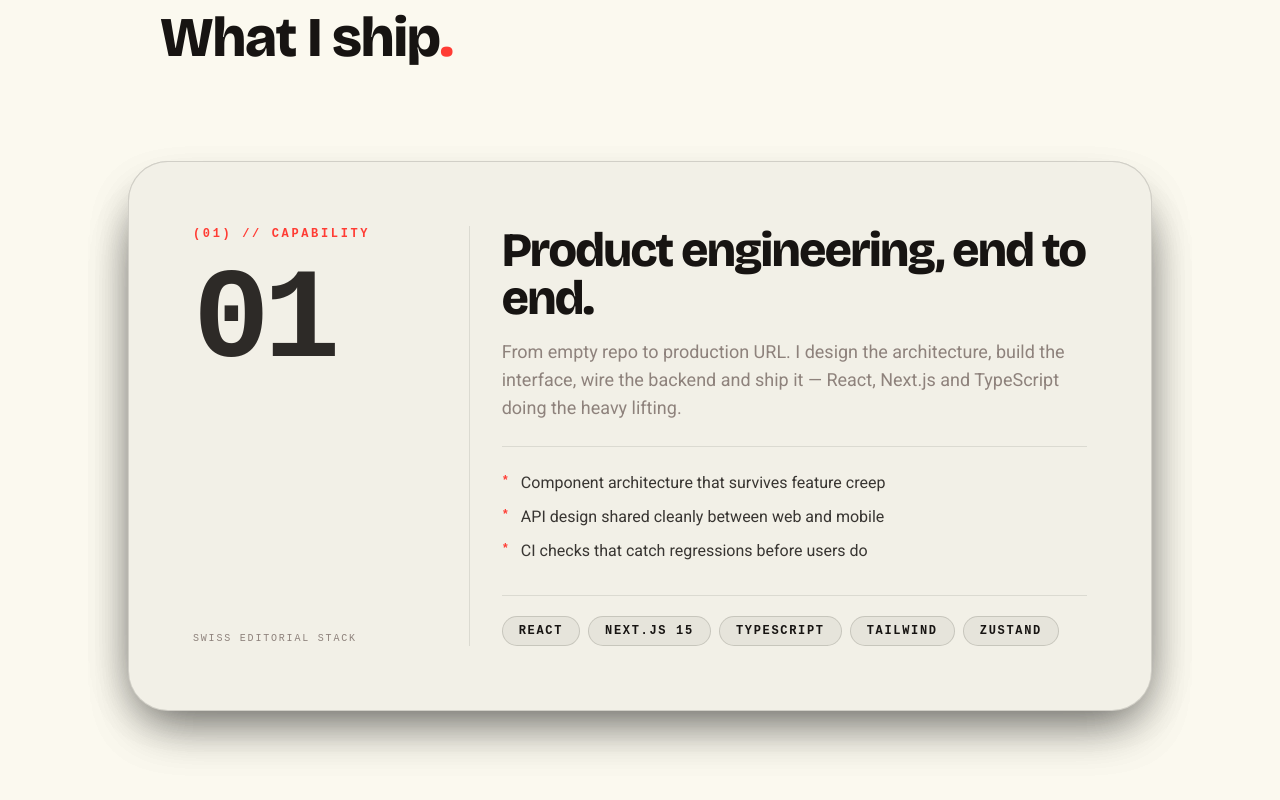
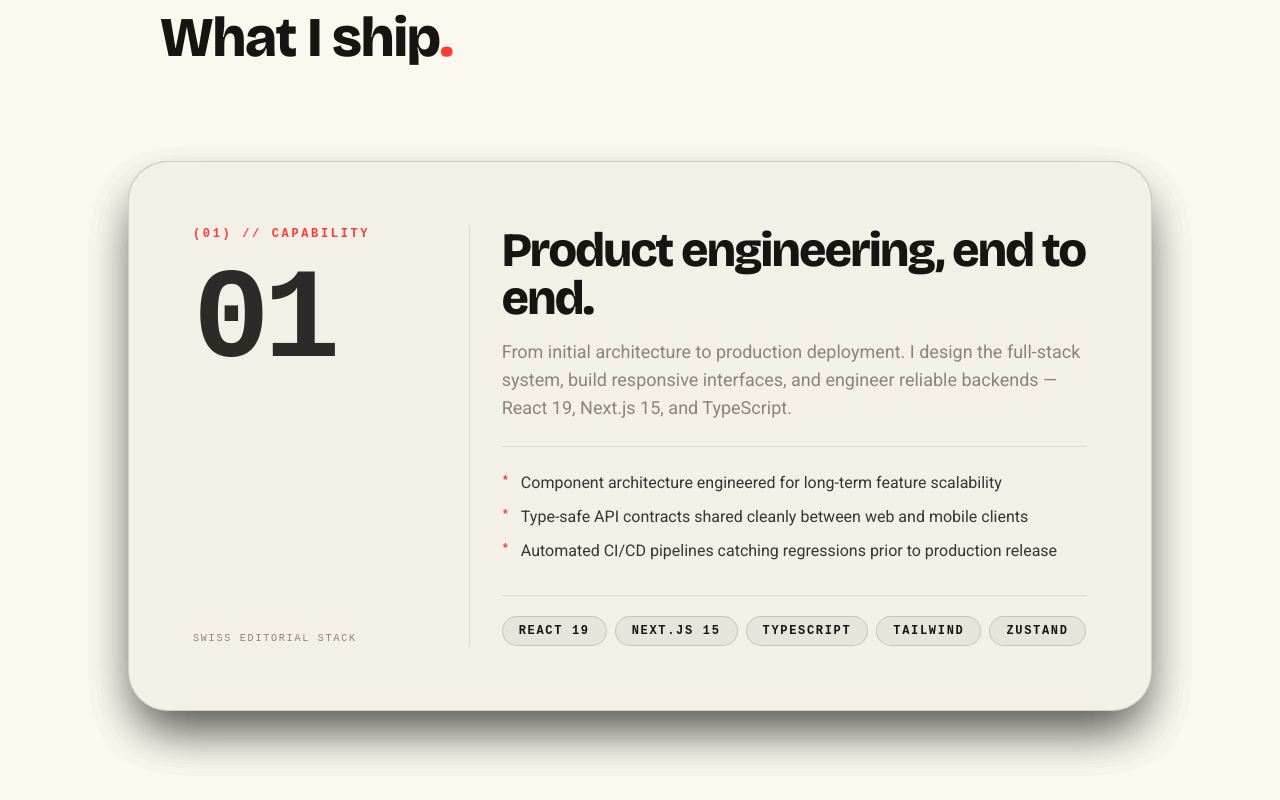
Before and after one commit to deepmroot/mandeep-portfolio, a React (Vite) app: page / in a window 1280 px wide. Shown: the part 9262-10062 px from the top of the page. Built offline with nearby package versions, Linux system fonts and the light colour scheme; a web font is replaced by a local one.

Commit message:
refactor: Remove all placeholder copy and refine production capability statements across Portfolio

```diff
--- a/src/appart-theme/Portfolio.jsx
+++ b/src/appart-theme/Portfolio.jsx
@@ -248,29 +248,29 @@ const SHIPS = [
   {
     no: "01",
     title: "Product engineering, end to end.",
-    body: "From empty repo to production URL. I design the architecture, build the interface, wire the backend and ship it — React, Next.js and TypeScript doing the heavy lifting.",
-    highlights: ["Component architecture that survives feature creep", "API design shared cleanly between web and mobile", "CI checks that catch regressions before users do"],
-    chips: ["React", "Next.js 15", "TypeScript", "Tailwind", "Zustand"],
+    body: "From initial architecture to production deployment. I design the full-stack system, build responsive interfaces, and engineer reliable backends — React 19, Next.js 15, and TypeScript.",
+    highlights: ["Component architecture engineered for long-term feature scalability", "Type-safe API contracts shared cleanly between web and mobile clients", "Automated CI/CD pipelines catching regressions prior to production release"],
+    chips: ["React 19", "Next.js 15", "TypeScript", "Tailwind", "Zustand"],
   },
   {
     no: "02",
-    title: "AI that does real work.",
-    body: "Not chatbots bolted on for show. Agent workflows that screen tenants, generate exams and match suppliers — with the prompt engineering, fallbacks and cost control that production demands.",
-    highlights: ["Multi-provider fallbacks so one outage doesn't take down the product", "Structured output parsing instead of hopeful regex", "Token spend tracked per feature, not guessed at"],
-    chips: ["LLM Agents", "Gemini", "OpenAI", "Ollama", "RAG"],
+    title: "Production AI & LLM Systems.",
+    body: "Agentic AI workflows built for real production workloads — automated tenant screening in RentSpace, vector semantic memory in agentmemory, and PromptLine terminal runtimes.",
+    highlights: ["Multi-provider streaming fallbacks (OpenAI & local Ollama models)", "Structured JSON output validation and schema safety verification", "Sub-50ms vector semantic memory recall using agentmemory engine"],
+    chips: ["LLM Agents", "Gemini 2.0", "OpenAI", "Ollama", "agentmemory"],
   },
   {
     no: "03",
-    title: "SaaS infrastructure that takes money.",
-    body: "Subscriptions, checkout, auth lifecycles, webhooks. Two of my products run real billing in production — Stripe events, WorkOS identity and all the edge cases in between.",
-    highlights: ["Webhook handling that survives retries and duplicate events", "Auth flows covering invites, roles and session edge cases", "Billing states reconciled instead of trusted blindly"],
+    title: "SaaS & Billing Infrastructure.",
+    body: "Stripe subscription billing engines, WorkOS SSO identity flows, webhooks, and Supabase real-time database synchronization operating in production.",
+    highlights: ["Idempotent Stripe webhook handlers with automated retry logic", "WorkOS & OAuth identity authentication lifecycles and role management", "Supabase Realtime state reconciliation across client sessions"],
     chips: ["Stripe", "WorkOS", "Supabase", "Convex", "PostgreSQL"],
   },
   {
     no: "04",
-    title: "Systems and tooling.",
-    body: "Below the web layer: a Rust terminal runtime with async streaming, CI/CD pipelines with deploy gates, and the DevOps glue that keeps everything live.",
-    highlights: ["Async streaming without blocking the main thread", "Deploy gates that stop bad builds before prod", "Infra glue documented well enough to hand off"],
+    title: "Systems Analysis & Rust Tooling.",
+    body: "Systems analysis and IT operations for City of Merritt, high-performance Rust CLI terminal runtimes with Tokio async streaming, and automated deployment pipelines.",
+    highlights: ["Tokio async concurrency for non-blocking terminal I/O streaming", "Automated Vercel & GitHub Actions deploy lint gates", "Enterprise IT systems analysis and municipal infrastructure tooling"],
     chips: ["Rust", "Tokio", "GitHub Actions", "Docker", "Vercel"],
   },
 ];
@@ -1470,7 +1470,7 @@ function Kpis() {
             role: "Systems Analyst",
             org: "City of Merritt",
             time: "June 2026 — present",
-            note: "Municipal IT systems — analysis, operations and tooling for city services.",
+            note: "Systems analysis, IT operations, and digital infrastructure tooling for city services.",
           },
           {
             tag: "Education",
```
